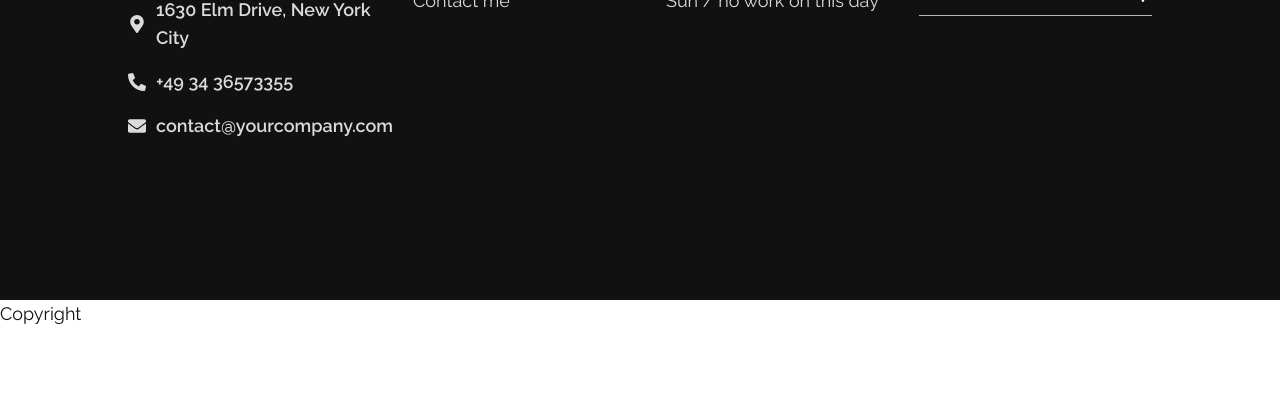
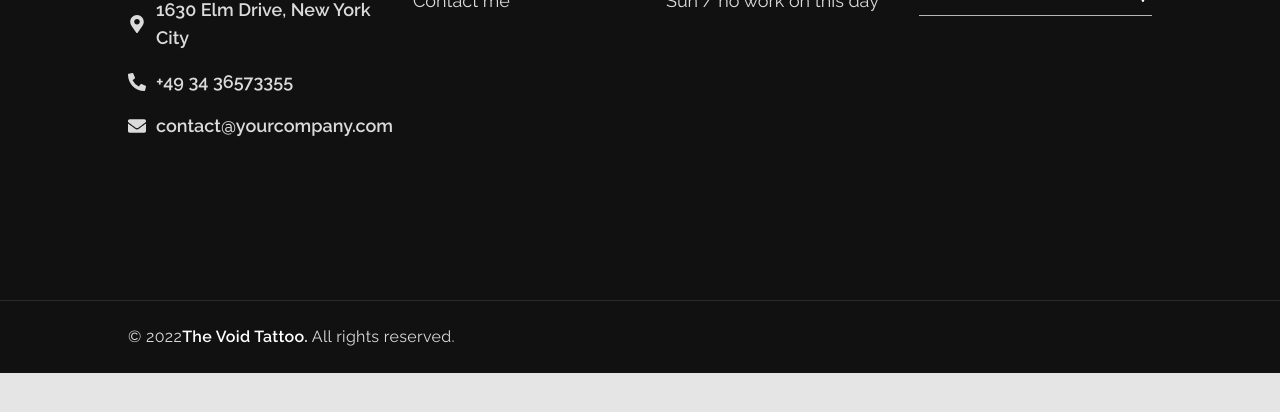
Before and after one commit to MaksBernatowicz/tattoo-studio-landing, a React (Create React App) app: page / in a window 1280 px wide. Shown: the part 6941-7353 px from the top of the page. After the commit the page ends 7314 px from the top, so only its background shows below. Built offline with nearby package versions, Linux system fonts and the light colour scheme; the HTML template or start-up script is replaced by a standard one; a web font is replaced by a local one.

Commit message:
Finished Copyright.js

```diff
--- a/src/App.js
+++ b/src/App.js
@@ -25,7 +25,6 @@
       <Contact />
       <Footer />
       <Copyright />
-      <div className="h-[4000px]"></div>
     </div>
   );
 };
--- a/src/components/Copyright.js
+++ b/src/components/Copyright.js
@@ -1,7 +1,29 @@
-import React from 'react';
+import React from "react";
+// import motion
+import { motion } from "framer-motion";
 
 const Copyright = () => {
-  return <div>Copyright</div>;
+  return (
+    <div className="bg-dark text-[#dbdbdb] py-6 border-t border-[#2b2b2b]">
+      <div className="container mx-auto">
+        <motion.div
+          initial={{ y: 40, opacity: 0 }}
+          whileInView={{ y: 0, opacity: 1 }}
+          transition={{
+            type: "tween",
+            duration: 0.8,
+            delay: 0.2,
+          }}
+          viewport={{ once: false, amount: 0 }}
+          className="tracking-[0.02em] text-base"
+        >
+          &copy; 2022
+          <span className="font-semibold text-white">The Void Tattoo.</span> All
+          rights reserved.
+        </motion.div>
+      </div>
+    </div>
+  );
 };
 
 export default Copyright;
```
